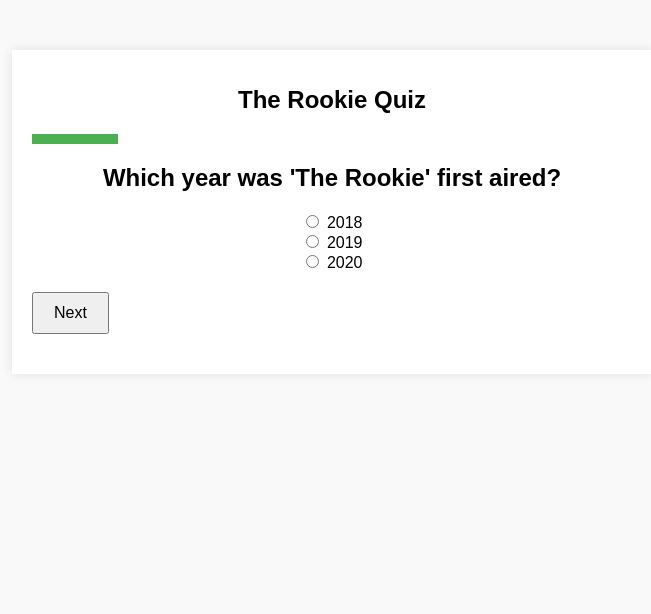
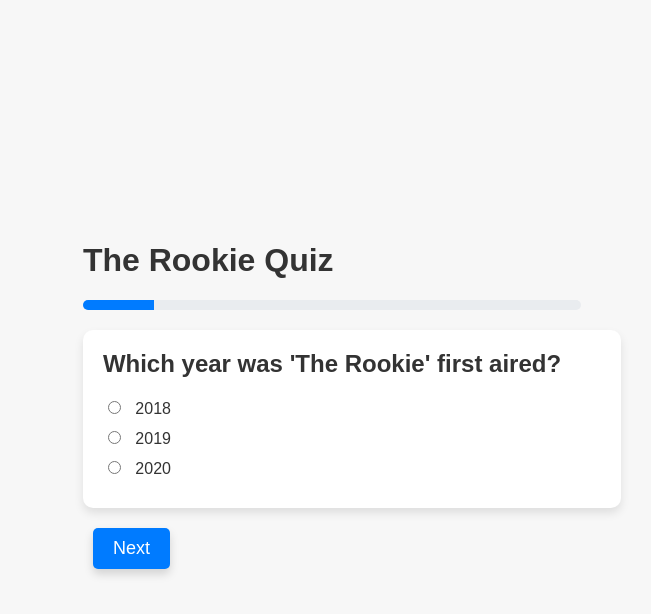
Before and after one commit to HarfatehSingh23/Quiz-Assessment, a plain HTML site: page index.html in a window 1280 px wide. Both pictures are taken after a click on the button "Start Quiz". Shown: the whole page, without its empty margins (308-959 px from the left). Drawn offline with Linux system fonts and the light colour scheme.

Commit message:
Update styles.css

```diff
--- a/styles.css
+++ b/styles.css
@@ -1,61 +1,162 @@
-/* Basic styling for the page */
+/* Global Styles */
 body {
-    font-family: Arial, sans-serif;
-    background-color: #f9f9f9;
+    font-family: 'Arial', sans-serif;
+    background-color: #f7f7f7;
+    color: #333;
+    display: flex;
+    flex-direction: column;
+    align-items: center;
+    justify-content: center;
+    min-height: 100vh;
     margin: 0;
-    padding: 0;
+    padding: 20px;
+    box-sizing: border-box;
 }
 
-/* Main container for the quiz */
-#quiz-container {
-    max-width: 600px;
-    margin: 50px auto;
-    padding: 20px;
-    background-color: #fff;
-    box-shadow: 0 0 10px rgba(0, 0, 0, 0.1);
-    text-align: center;
-    position: relative;
-}
-
-/* Heading styles */
-h1 {
-    font-size: 24px;
+/* Start Button */
+#start-container {
     margin-bottom: 20px;
 }
 
-/* Progress bar styling */
-#progress-bar {
-    width: 0%;
-    height: 10px;
-    background-color: #4caf50;
+#start-button {
+    background-color: #007bff;
+    color: #fff;
+    border: none;
+    padding: 10px 20px;
+    font-size: 18px;
+    cursor: pointer;
+    border-radius: 5px;
+    box-shadow: 0px 5px 10px rgba(0, 0, 0, 0.15);
+    transition: background-color 0.3s ease;
+}
+
+#start-button:hover {
+    background-color: #0056b3;
+}
+
+/* Progress Bar */
+#progress-container {
+    width: 100%;
+    max-width: 500px;
+    background-color: #e9ecef;
+    border-radius: 50px;
+    overflow: hidden;
     margin-bottom: 20px;
 }
 
-/* Styling for correct and incorrect answers */
-.correct {
-    background-color: #c8e6c9;
+#progress-bar {
+    width: 0;
+    height: 10px;
+    background-color: #007bff;
+    transition: width 0.3s ease;
 }
 
-.incorrect {
-    background-color: #ffcdd2;
+/* Question Container */
+#question-container {
+    background-color: #fff;
+    border-radius: 10px;
+    box-shadow: 0px 5px 10px rgba(0, 0, 0, 0.1);
+    padding: 20px;
+    width: 100%;
+    max-width: 500px;
+    margin-bottom: 20px;
 }
 
-/* Feedback section styling */
-#feedback {
-    margin: 20px 0;
-    font-size: 16px;
+#question-container h2 {
+    margin: 0 0 20px 0;
+    font-size: 24px;
 }
 
-/* Final score styling */
-#score {
-    font-size: 20px;
+#question-container div {
+    margin-bottom: 10px;
+}
+
+#question-container input[type="radio"] {
+    margin-right: 10px;
+}
+
+/* Feedback */
+.feedback {
+    font-size: 18px;
+    margin-top: 10px;
+}
+
+.feedback.correct {
+    color: green;
+}
+
+.feedback.incorrect {
+    color: red;
+}
+
+/* Results */
+.result {
+    font-size: 24px;
+    font-weight: bold;
     margin-top: 20px;
 }
 
-/* Button styling */
-#start-button, #next-button, #reset-button {
+.result.passed {
+    color: green;
+}
+
+.result.failed {
+    color: red;
+}
+
+/* Buttons */
+button {
+    background-color: #007bff;
+    color: #fff;
+    border: none;
     padding: 10px 20px;
-    font-size: 16px;
+    font-size: 18px;
     cursor: pointer;
-    margin-top: 20px;
+    border-radius: 5px;
+    box-shadow: 0px 5px 10px rgba(0, 0, 0, 0.15);
+    transition: background-color 0.3s ease;
+    margin: 10px;
 }
+
+button:hover {
+    background-color: #0056b3;
+}
+
+/* Hide elements initially */
+#progress-container,
+#question-container,
+#next-button,
+#reset-button {
+    display: none;
+}
+
+/* Show the reset button only after the quiz ends */
+#reset-button {
+    display: block;
+}
+
+.feedback {
+    font-size: 18px;
+    margin-top: 10px;
+}
+
+.feedback.correct {
+    color: green;
+}
+
+.feedback.incorrect {
+    color: red;
+}
+
+.result {
+    font-size: 24px;
+    font-weight: bold;
+}
+
+.result.passed {
+    color: green;
+}
+
+.result.failed {
+    color: red;
+}
```
